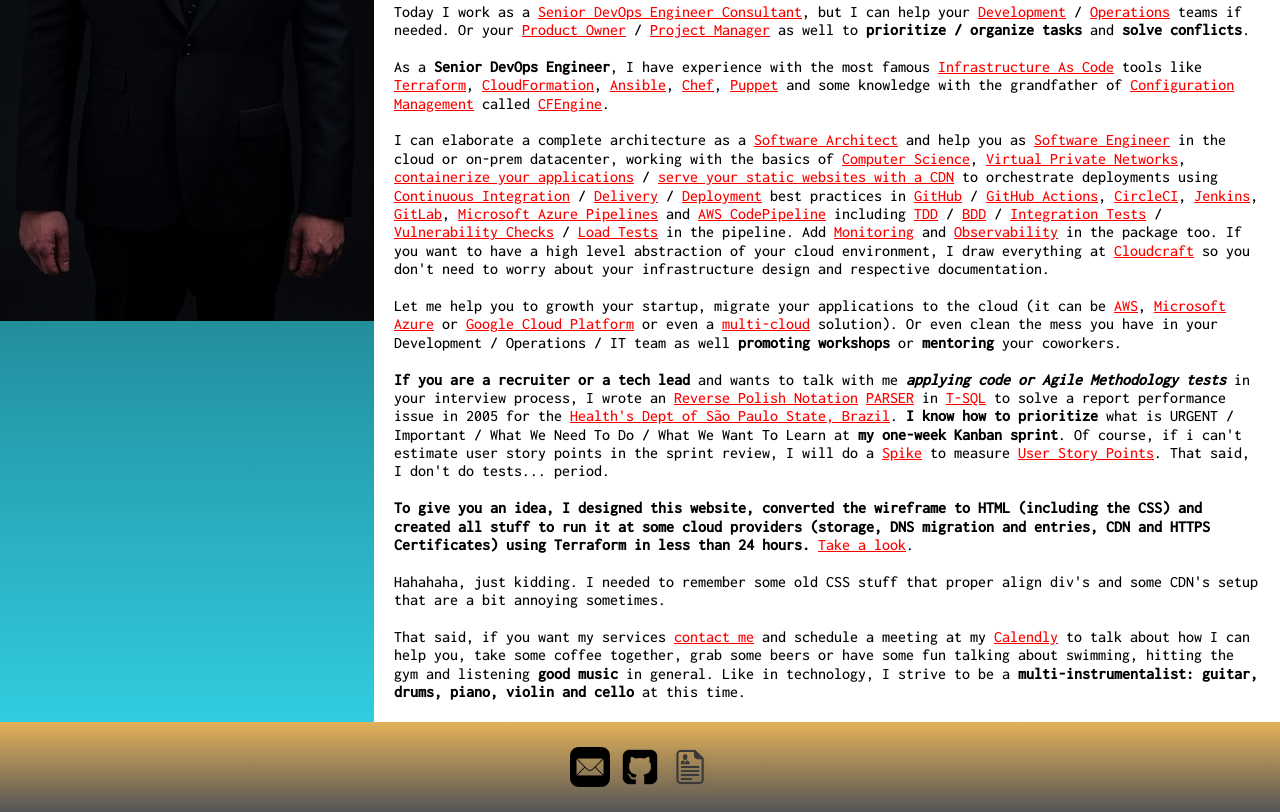
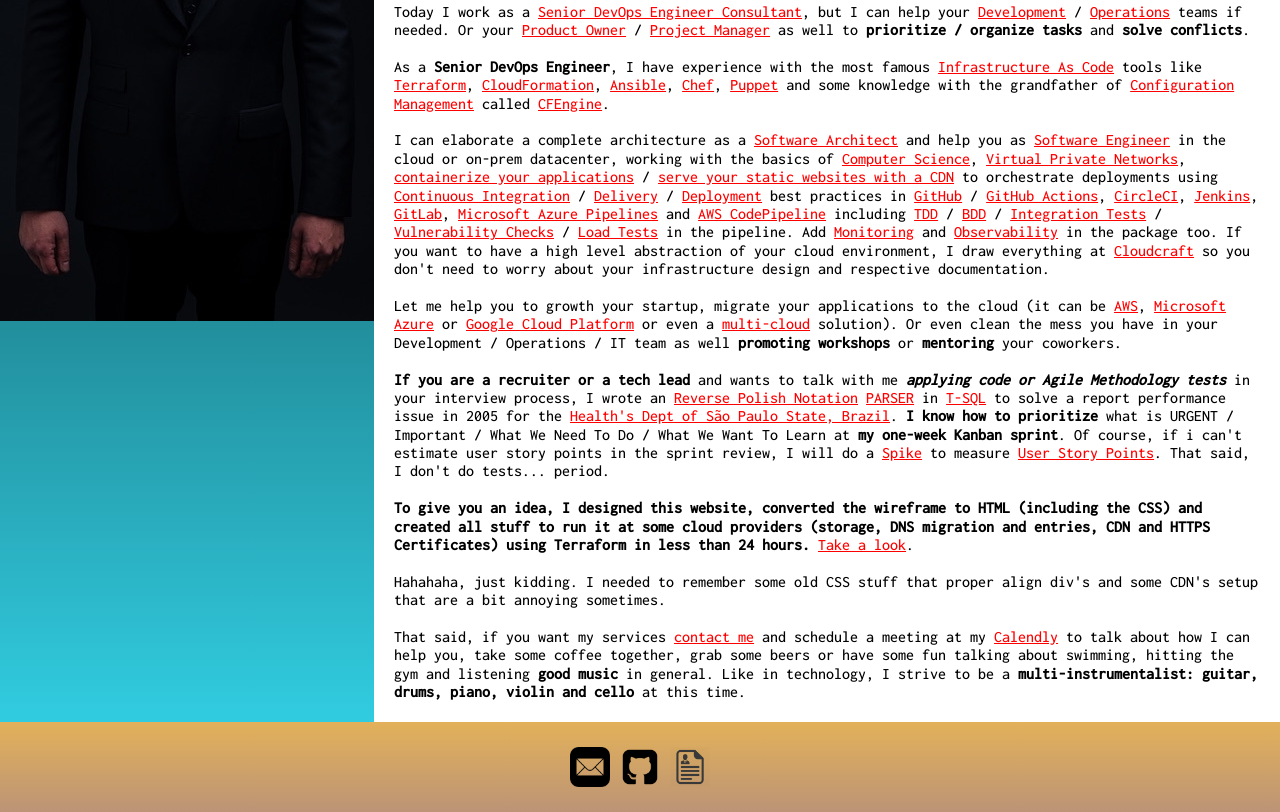
Before and after one commit to salizzar/supernova, a website: page website/index.html in a window 1280 px wide. Shown: the part 687-1499 px from the top of the page. Drawn offline with Linux system fonts and the light colour scheme.

Commit message:
Minor fix at CSS style

```diff
--- a/website/styles/main.css
+++ b/website/styles/main.css
@@ -55,7 +55,7 @@
 }
 
 .footer {
-  background-image: linear-gradient(#E3B15A, #555555);
+  background-image: linear-gradient(#E3B15A, #BC9476);
   padding: 25px 15px;
   display: flex;
   gap: 10px;
```
